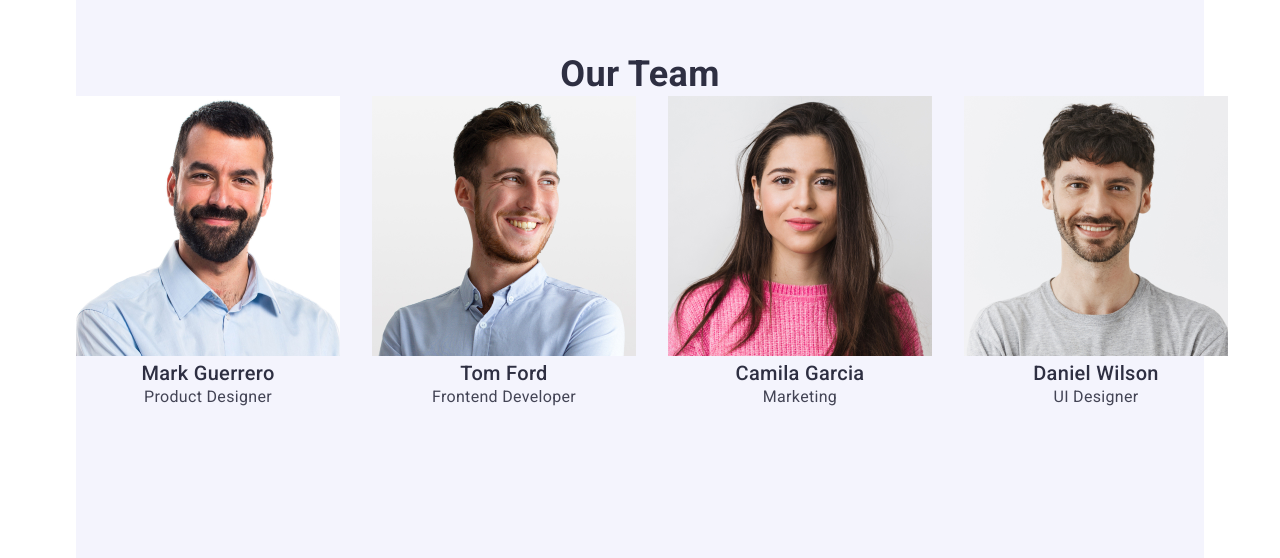
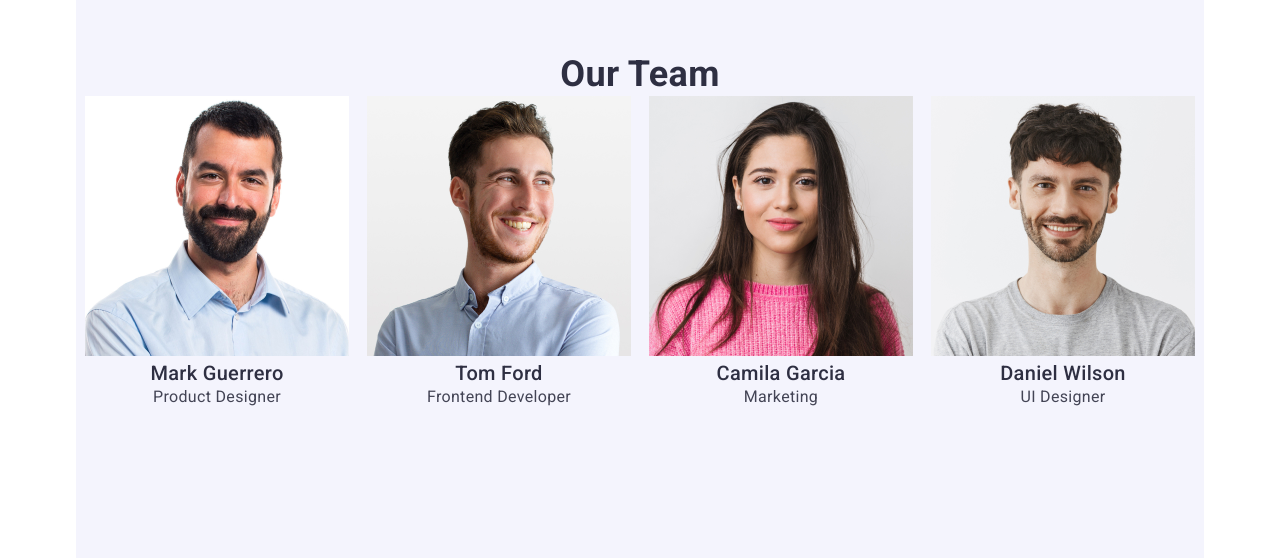
Before and after one commit to lukagraje/goit-markup-hw-03, a plain HTML site: page index.html in a window 1280 px wide. Shown: the part 1370-1928 px from the top of the page. Drawn offline with nearby package versions, Linux system fonts and the light colour scheme.

Commit message:
Update styles.css

```diff
--- a/styles/styles.css
+++ b/styles/styles.css
@@ -64,13 +64,10 @@ justify-content: space-between;
     list-style-type: none;
 }
 
-
-
 .header {
     border-block-end: var(--brand-color6);
     border-bottom: 1px;
 }
-
 
 .web-studio1 {
     font-family: raleway;
@@ -211,9 +208,8 @@ gap: 8px;
 .our-team-list {
     display: flex;
     padding: 0px 0px 32px 0px;
-    flex-basis: calc((100% - 96px) / 4);
-    gap: 32px;
-}
+    justify-content: space-around;
+    }
 
 
 .third-section {
```
